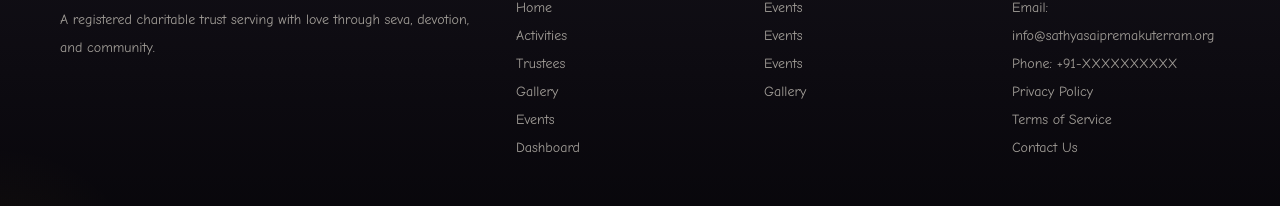
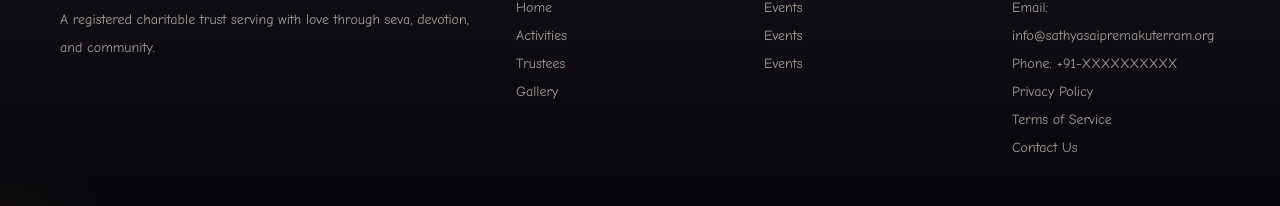
Before and after one commit to Saipremakuteeram-orgin/SSDPK-orgin, a website: page pages/index.html in a window 1280 px wide. Shown: the part 8826-9032 px from the top of the page. Drawn offline with Linux system fonts and the light colour scheme; a web font is replaced by a local one.

Commit message:
Fix footer: remove duplicate events/gallery links

```diff
--- a/pages/index.html
+++ b/pages/index.html
@@ -547,11 +547,11 @@
     </div>
     <div>
       <h4>Pages</h4>
-      <a href="index.html" data-i18n="nav.home">Home</a><br><a href="about.html" data-i18n="nav.about">Activities</a><br><a href="trustees.html" data-i18n="nav.trustees">Trustees</a><br><a href="gallery.html" data-i18n="nav.gallery">Gallery</a><br><a href="events.html" data-i18n="nav.events">Events</a><br><a href="dashboard.html" data-i18n="nav.dashboard">Dashboard</a>
+      <a href="index.html" data-i18n="nav.home">Home</a><br><a href="about.html" data-i18n="nav.about">Activities</a><br><a href="trustees.html" data-i18n="nav.trustees">Trustees</a><br><a href="gallery.html" data-i18n="nav.gallery">Gallery</a>
     </div>
     <div>
       <h4>Activities</h4>
-      <a href="events.html" data-i18n="nav.events">Bhajans</a><br><a href="events.html" data-i18n="nav.events">Seva</a><br><a href="events.html" data-i18n="nav.events">Study Circle</a><br><a href="gallery.html" data-i18n="nav.gallery">Gallery</a>
+      <a href="events.html" data-i18n="nav.events">Bhajans</a><br><a href="events.html" data-i18n="nav.events">Seva</a><br><a href="events.html" data-i18n="nav.events">Study Circle</a>
     </div>
     <div>
       <h4>Contact</h4>
```
